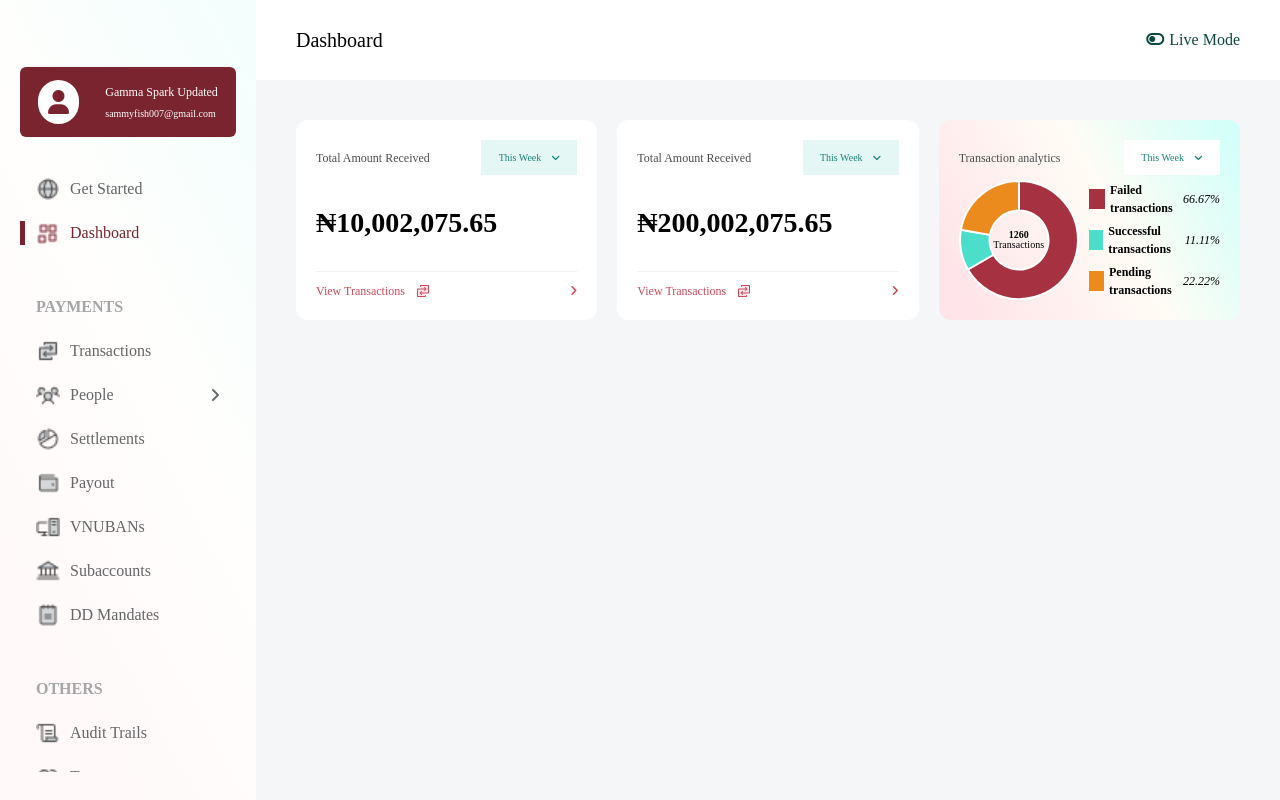
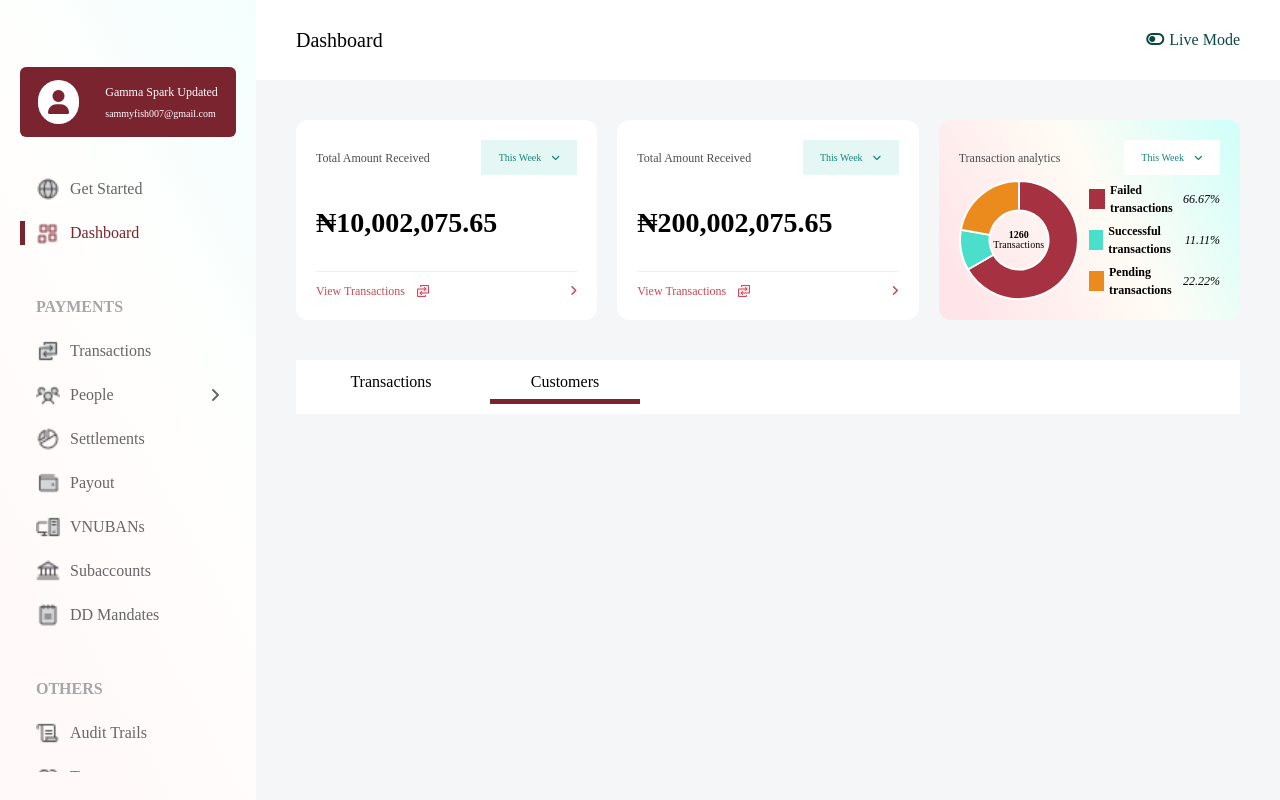
Before and after one commit to SymplyMatt/customer_dashboard_woven, a Vue app: page /dashboard/customers in a window 1280 px wide. Built offline with nearby package versions, Linux system fonts and the light colour scheme; a web font is replaced by a local one.

Commit message:
lower nav item

```diff
--- /dev/null
+++ b/src/components/dashboard/main/LowerNav.vue
@@ -0,0 +1,30 @@
+<template>
+    <div class="flex gap-6 bg-white py-2 px-5 w-full">
+        <LowerNavItem
+        v-for="(i, index) in routes"
+        :key="index"
+        :item="i"
+        :route="route"
+        />
+    </div>
+  </template>
+
+  <script>
+  import LowerNavItem from './LowerNavItem.vue';
+
+  export default {
+    name: 'LowerNav',
+    props : ['route'],
+    components: {
+      LowerNavItem
+    },
+    data(){
+      return{
+        routes : [
+          "Transactions",
+          "Customers"
+        ]
+      }
+    }
+  }
+</script>
--- /dev/null
+++ b/src/components/dashboard/main/LowerNavItem.vue
@@ -0,0 +1,30 @@
+<template>
+    <router-link :to="'/dashboard/'+ item.toLowerCase()">
+        <div class="flex flex-col items-center gap-1">
+          <div class="">
+            {{ item }}
+          </div>
+          <div
+          :class="item.toLowerCase() != route && 'visibility-hidden'"
+          class="nav-border"></div>
+        </div>
+    </router-link>
+</template>
+
+<script>
+  export default {
+    name: 'LowerNavItem',
+    props : ['item', 'route']
+  }
+</script>
+<style>
+    .nav-border{
+      height: 5px;
+      width: 150px;
+      background-color: #79242F;
+      transition: all 3s ease-in;
+    }
+    .visibility-hidden{
+      opacity: 0;
+    }
+</style>
--- /dev/null
+++ b/src/components/dashboard/main/MainContent.vue
@@ -0,0 +1,20 @@
+<template>
+    <div class="flex flex-col w-full items-center p-10 gap-10">
+      <Stats />
+      <LowerNav :route="route"/>
+    </div>
+  </template>
+
+  <script>
+  import Stats from './Stats.vue';
+  import LowerNav from './LowerNav.vue';
+
+  export default {
+    name: 'MainContent',
+    props : ['route'],
+    components: {
+      Stats,
+      LowerNav
+    },
+  }
+  </script>
--- a/src/pages/dashboard/CustomersView.vue
+++ b/src/pages/dashboard/CustomersView.vue
@@ -2,22 +2,23 @@
   <TopMain
     :title="'Dashboard'"
   />
-  <div class="flex flex-col w-full items-center p-10">
-    <Stats />
-    <div class=""></div>
-    <div class=""></div>
-  </div>
+  <MainContent :route="route" />
 </template>
 
 <script>
 import TopMain from '../../components/dashboard/main/TopMain.vue';
-import Stats from '../../components/dashboard/main/Stats.vue';
+import MainContent from '../../components/dashboard/main/MainContent.vue';
 
 export default {
-  name: 'Customers',
+  name: 'Transactions',
   components: {
     TopMain,
-    Stats
+    MainContent,
   },
+  data(){
+    return {
+      route : 'customers'
+    }
+  }
 }
 </script>
--- a/src/pages/dashboard/Transactions.vue
+++ b/src/pages/dashboard/Transactions.vue
@@ -2,45 +2,23 @@
   <TopMain
     :title="'Dashboard'"
   />
-  <div class="flex flex-col w-full items-center p-10 gap-10">
-    <Stats />
-    <div class="flex gap-6 bg-white py-2 px-5 w-full">
-      <router-link :to="''">
-        <div class="flex flex-col items-center gap-1">
-          <div class="">
-            Transactions
-          </div>
-          <div class="nav-border"></div>
-        </div>
-      </router-link>
-      <router-link :to="''">
-        <div class="flex flex-col items-center gap-1">
-          <div class="">
-            Customers
-          </div>
-          <div class="nav-border"></div>
-        </div>
-      </router-link>
-    </div>
-  </div>
+  <MainContent :route="route" />
 </template>
 
 <script>
 import TopMain from '../../components/dashboard/main/TopMain.vue';
-import Stats from '../../components/dashboard/main/Stats.vue';
+import MainContent from '../../components/dashboard/main/MainContent.vue';
 
 export default {
   name: 'Transactions',
   components: {
     TopMain,
-    Stats
+    MainContent,
   },
+  data(){
+    return {
+      route : 'transactions'
+    }
+  }
 }
 </script>
-<style>
-  .nav-border{
-    height: 5px;
-    width: 150px;
-    background-color: #79242F;
-  }
-</style>
```
